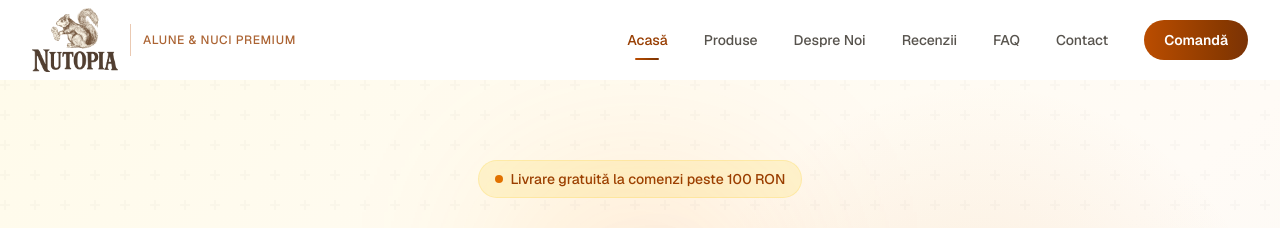
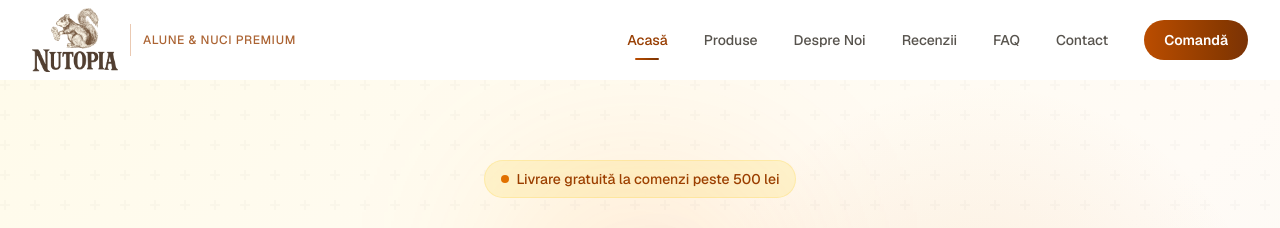
Before and after one commit to Pixel0001/Nutopia, a Next.js app: page / in a window 1280 px wide. Shown: the top 228 px of the page. Built offline with nearby package versions, Linux system fonts and the light colour scheme; a web font is replaced by a local one.

Commit message:
Update delivery threshold from 100 RON to 500 lei

```diff
--- a/app/components/Hero.js
+++ b/app/components/Hero.js
@@ -169,7 +169,7 @@ export default function Hero() {
               <span className="relative inline-flex rounded-full h-2 w-2 bg-amber-600"></span>
             </span>
             <span className="text-sm font-medium text-amber-800 dark:text-amber-300">
-              Livrare gratuită la comenzi peste 100 RON
+              Livrare gratuită la comenzi peste 500 lei
             </span>
           </div>
 
```
